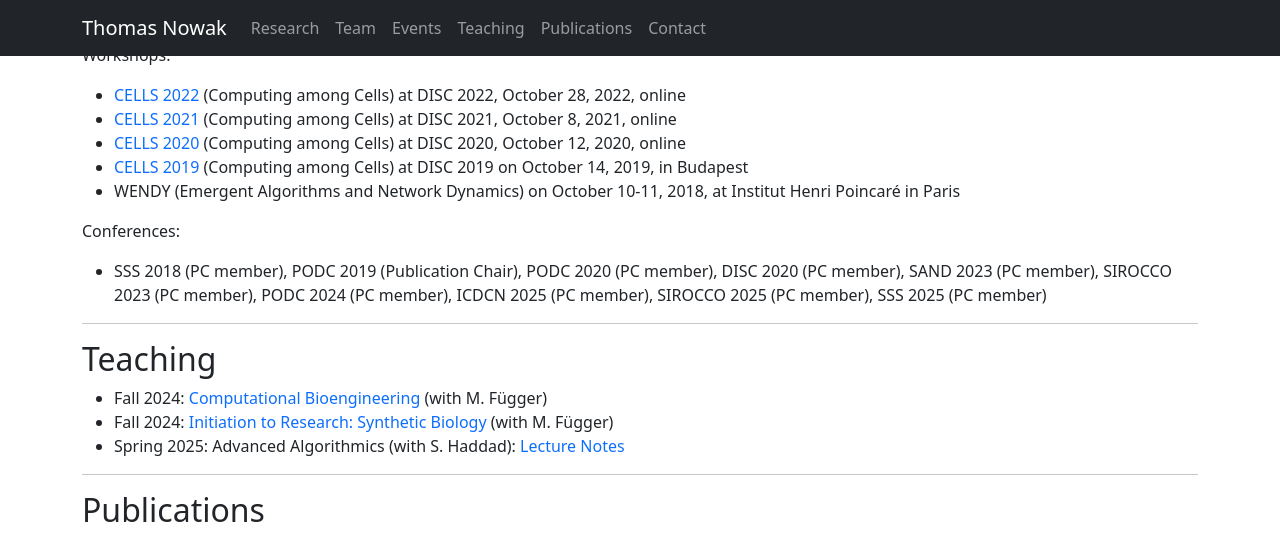
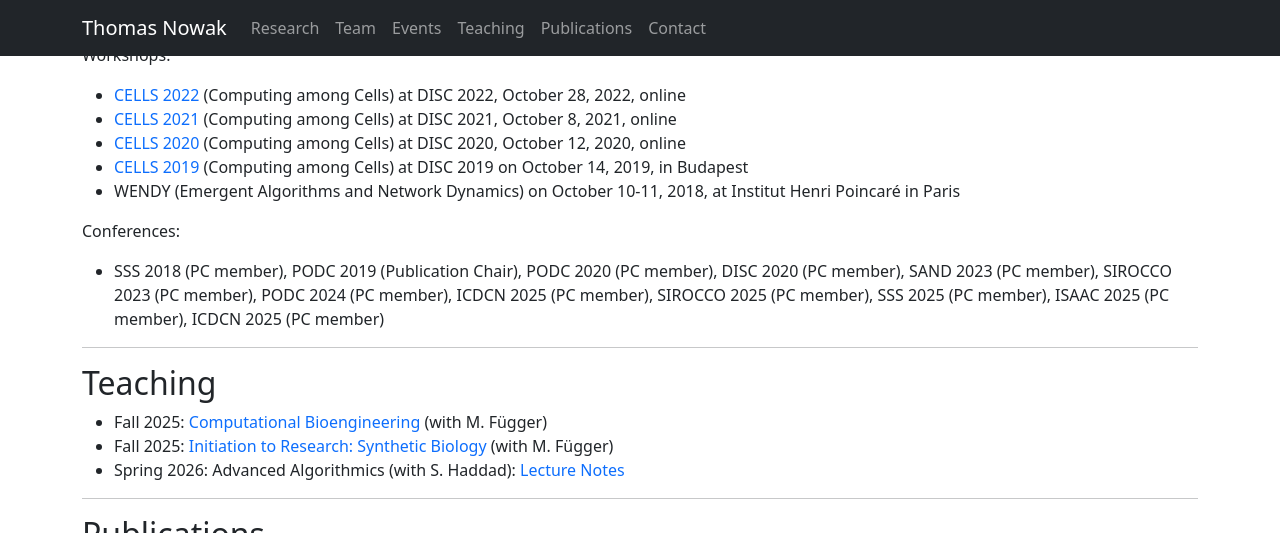
Before and after one commit to nowathom/website, a Jekyll site: the page built from index.md, in a window 1280 px wide and 900 px high, scrolled down 835 px, cut to the strip 0-533 px from the top of the window. Built offline with Jekyll 4.4.1, drawn with Linux system fonts in a browser that asks for light colours.

Commit message:
Teaching 2024->2025

```diff
--- a/index.md
+++ b/index.md
@@ -117,7 +117,7 @@ Workshops:
 
 Conferences:
 
-- SSS 2018 (PC member), PODC 2019 (Publication Chair), PODC 2020 (PC member), DISC 2020 (PC member), SAND 2023 (PC member), SIROCCO 2023 (PC member), PODC 2024 (PC member), ICDCN 2025 (PC member), SIROCCO 2025 (PC member), SSS 2025 (PC member)
+- SSS 2018 (PC member), PODC 2019 (Publication Chair), PODC 2020 (PC member), DISC 2020 (PC member), SAND 2023 (PC member), SIROCCO 2023 (PC member), PODC 2024 (PC member), ICDCN 2025 (PC member), SIROCCO 2025 (PC member), SSS 2025 (PC member), ISAAC 2025 (PC member), ICDCN 2025 (PC member)
 
 ------------------------------------------------------------------------
 
@@ -126,9 +126,9 @@ Conferences:
 Teaching
 --------
 
-- Fall 2024: [Computational Bioengineering](https://compbioeng.biodis.co/) (with M. Függer)
-- Fall 2024: [Initiation to Research: Synthetic Biology](https://wikimpri.dptinfo.ens-cachan.fr/doku.php?id=cours:c-1-36#wg_l1_synthetic_biology_m_fuegger_and_t_nowak)  (with M. Függer)
-- Spring 2025: Advanced Algorithmics (with S. Haddad): [Lecture Notes]({{ site.baseurl }}/assets/files/algo2.pdf)
+- Fall 2025: [Computational Bioengineering](https://compbioeng.biodis.co/) (with M. Függer)
+- Fall 2025: [Initiation to Research: Synthetic Biology](https://wikimpri.dptinfo.ens-cachan.fr/doku.php?id=cours:c-1-36#wg_l1_synthetic_biology_m_fuegger_and_t_nowak)  (with M. Függer)
+- Spring 2026: Advanced Algorithmics (with S. Haddad): [Lecture Notes]({{ site.baseurl }}/assets/files/algo2.pdf)
 
 ------------------------------------------------------------------------
 
```
